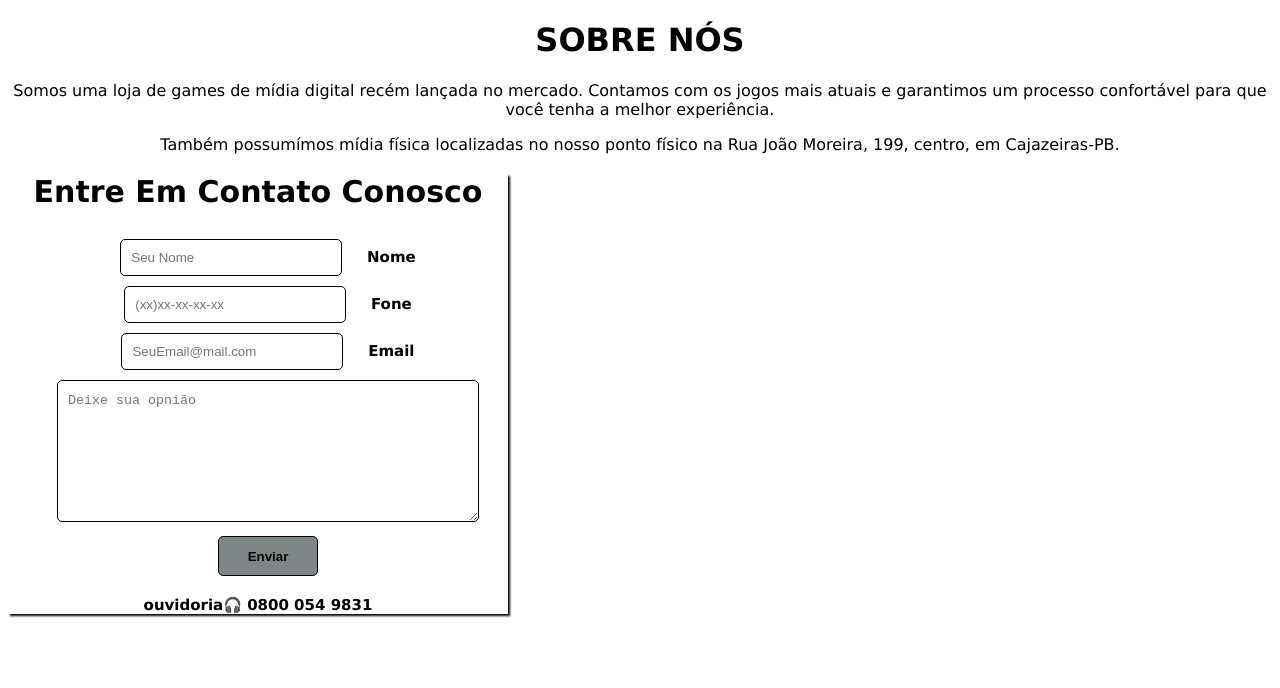
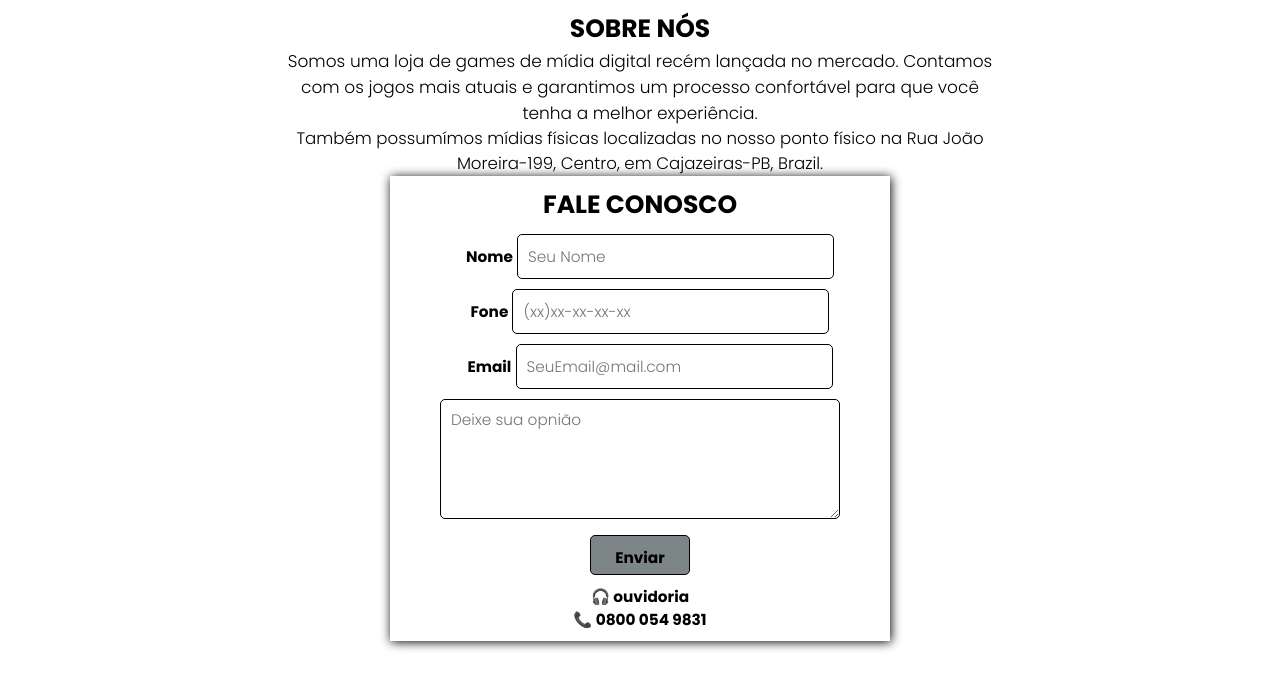
Before and after one commit to gamesworldstore/gamesworldstore.github.io, a plain HTML site: page contato.html in a window 1280 px wide. Drawn offline with Linux system fonts and the light colour scheme.

Commit message:
alterações na página forms 02/08/22

```diff
--- a/contato.html
+++ b/contato.html
@@ -4,31 +4,38 @@
     <meta charset="UTF-8">
     <meta http-equiv="X-UA-Compatible" content="IE=edge">
     <meta name="viewport" content="width=device-width, initial-scale=1.0">
+    <link href="https://fonts.googleapis.com/css2?family=Poppins:ital,wght@0,300;0,700;1,300&display=swap" rel="stylesheet">
+    <link rel="icon" href="img/control.png">
     <link rel="stylesheet" href="css/contato.css">
     <title>Contato</title>
 </head>
 <body>
     <h1>SOBRE NÓS</h1>
     <p>Somos uma loja de games de mídia digital recém lançada no mercado. Contamos com os jogos mais atuais e garantimos um processo confortável para que você tenha a melhor experiência.
-    </P>Também possumímos mídia física localizadas no nosso ponto físico na Rua João Moreira, 199, centro, em Cajazeiras-PB.
+    </p>Também possumímos mídias físicas localizadas no nosso ponto físico na Rua João Moreira-199, Centro, em Cajazeiras-PB, Brazil.
     </p>
     <form name="meu_form">
 
-    <h1>Entre Em Contato Conosco</h1>
+    <h1>FALE CONOSCO</h1>
 
+    <label for="nome">Nome</label>
     <input type="text" id="nomeid" placeholder="Seu Nome" required="required" name="nome" />
-    <label for="nome">Nome</label>
+    <br>
 
+    <label for="fone">Fone</label>
     <input type="tel" id="foneid" placeholder="(xx)xx-xx-xx-xx" name="fone" />
-    <label for="fone">Fone</label>
+    <br>
 
+    <label for="email">Email</label>
     <input type="email" id="emailid" placeholder="SeuEmail@mail.com" name="email" />
-    <label for="email">Email</label>
+    <br>
+
 
     <textarea placeholder="Deixe sua opnião"></textarea>
+    <br>
 
     <input type="submit" class="enviar" onclick="Enviar();" value="Enviar" />
-    <h4>ouvidoria🎧 0800 054 9831</h4>
+    <h4>🎧 ouvidoria  <br> 📞 0800 054 9831</h4>
     <script src="js/contato.js"></script>
 </body>
 </html>
--- a/css/contato.css
+++ b/css/contato.css
@@ -1,24 +1,38 @@
+*{
+    font-family: 'Poppins', sans-serif;
+    margin: 0 auto;
+    padding: 0;
+    box-sizing: border-box;
+    list-style: none;
+    font-size: 102%;
+    max-width: 720px;
+
+}
+
 body{
-    font-family: Verdana,Tahoma,sans-serif;
     text-align: center;
+    place-items: center;
+
+}
+h1{
+    font-size: 25px;
+    padding-top: 10px;
 }
 
 form {
-    font-family: Verdana,Tahoma,sans-serif;
     font-size: 15px;
     background-color: #ffffff;
     max-width: 500px;
-    box-shadow: 2px 2px 2px #050505;
+    text-align: center;
+    box-shadow: 1px 1px 10px #050505;
 }
 
 input, textarea {
-    width: 200px;
     padding: 10px;
-    color: black;
-    margin-left: 20px;
+    outline: none;
+
     margin-top: 10px;
-    -webkit-border-radius: 5px;
-    -moz-border-radius: 5px;
+    border-radius: 5px;
     border: 1px solid;
 }
 
@@ -54,3 +68,6 @@ form label {
     color: black;
     font-weight: bold;
 }
+h4{
+    padding: 10px;
+}
```
